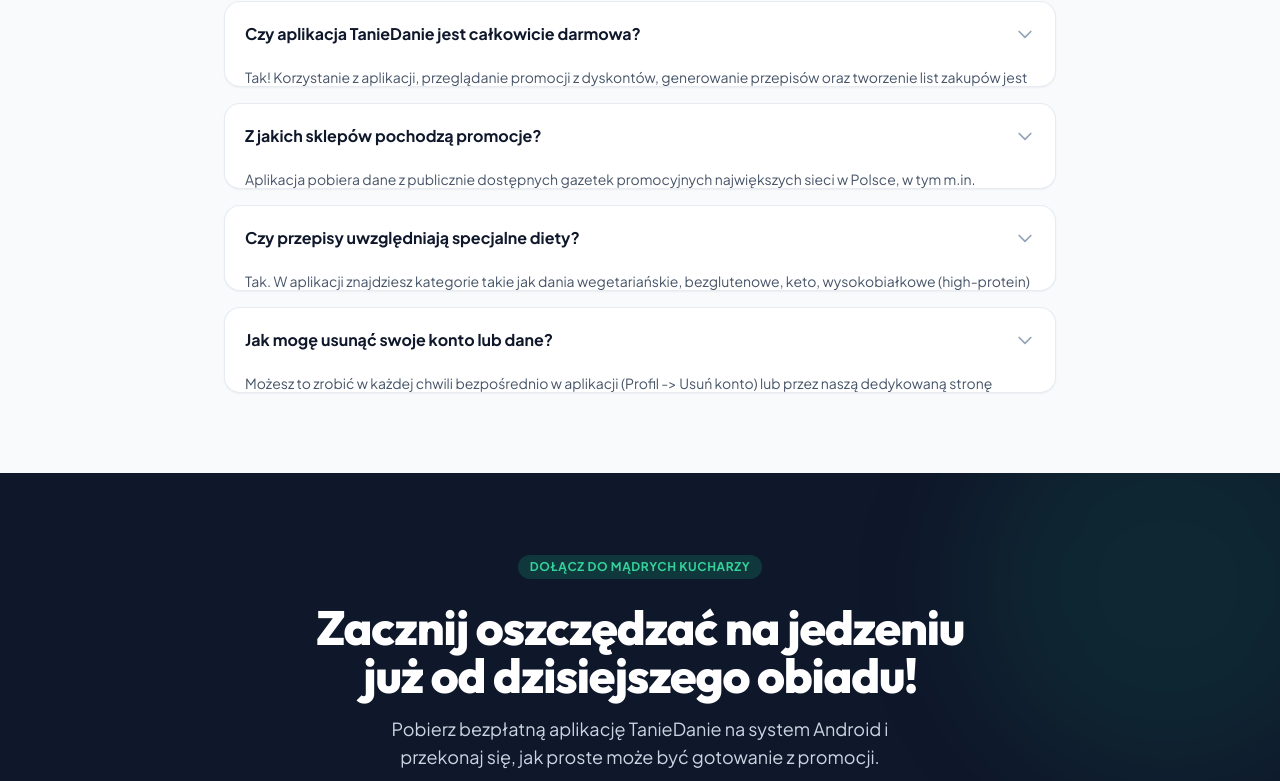
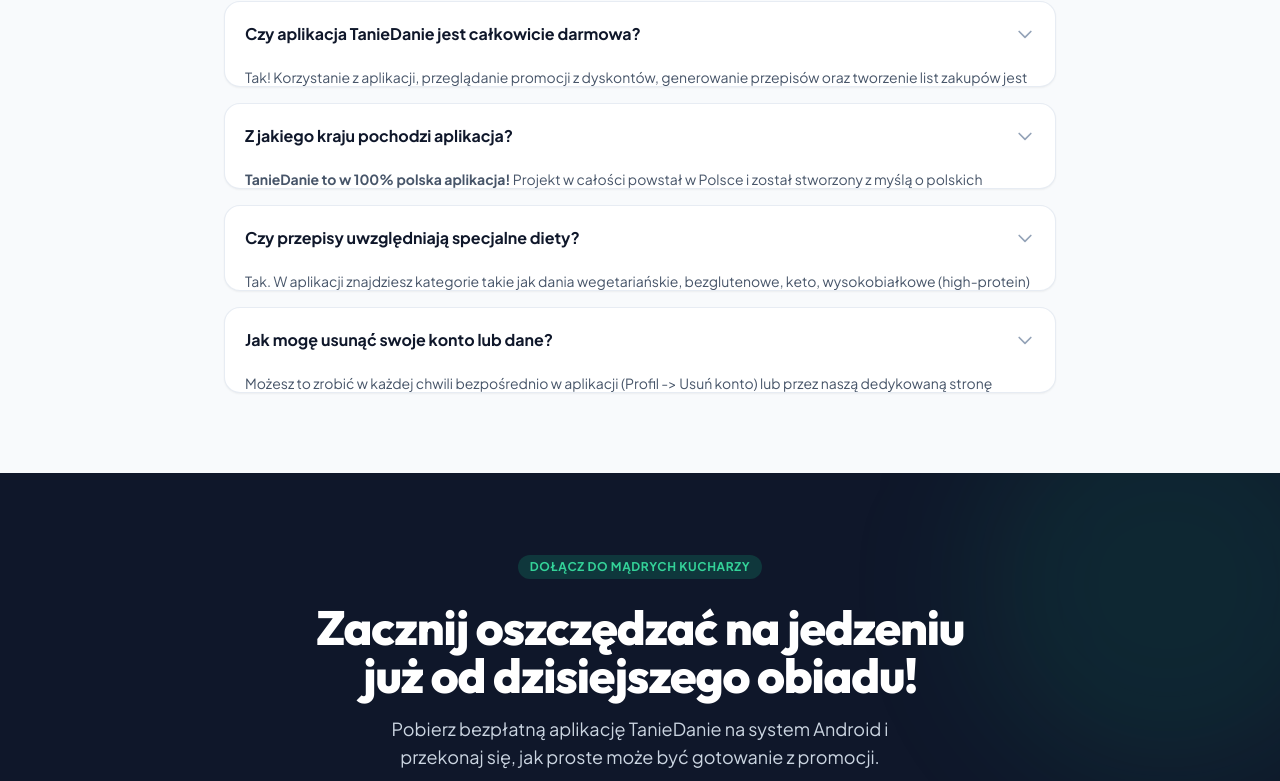
Before and after one commit to michealgaucho/taniedanie-website, a website: page index.html in a window 1280 px wide. Shown: the part 2760-3541 px from the top of the page. Drawn offline with nearby package versions, Linux system fonts and the light colour scheme.

Commit message:
fix(faq): update question to highlight Polish origin of the app

```diff
--- a/index.html
+++ b/index.html
@@ -416,11 +416,11 @@
         <!-- FAQ 2 -->
         <div class="faq-item bg-white rounded-2xl border border-slate-200/80 overflow-hidden shadow-sm">
           <button type="button" class="faq-question w-full p-5 text-left font-bold text-slate-900 flex justify-between items-center hover:bg-slate-50 transition-colors">
-            <span>Z jakich sklepów pochodzą promocje?</span>
+            <span>Z jakiego kraju pochodzi aplikacja?</span>
             <svg class="faq-icon w-5 h-5 text-slate-400 transition-transform duration-300" fill="none" stroke="currentColor" viewBox="0 0 24 24"><path stroke-linecap="round" stroke-linejoin="round" stroke-width="2" d="M19 9l-7 7-7-7"></path></svg>
           </button>
           <div class="faq-content px-5 pb-5 text-sm text-slate-600 leading-relaxed">
-            Aplikacja pobiera dane z publicznie dostępnych gazetek promocyjnych największych sieci w Polsce, w tym m.in. Biedronki oraz Lidla. Lista sklepów jest stale rozwijana.
+            <strong>TanieDanie to w 100% polska aplikacja!</strong> Projekt w całości powstał w Polsce i został stworzony z myślą o polskich konsumentach, naszych realiach cenowych oraz najpopularniejszych sieciach handlowych działających w kraju (m.in. Biedronka, Lidl).
           </div>
         </div>
 
```
